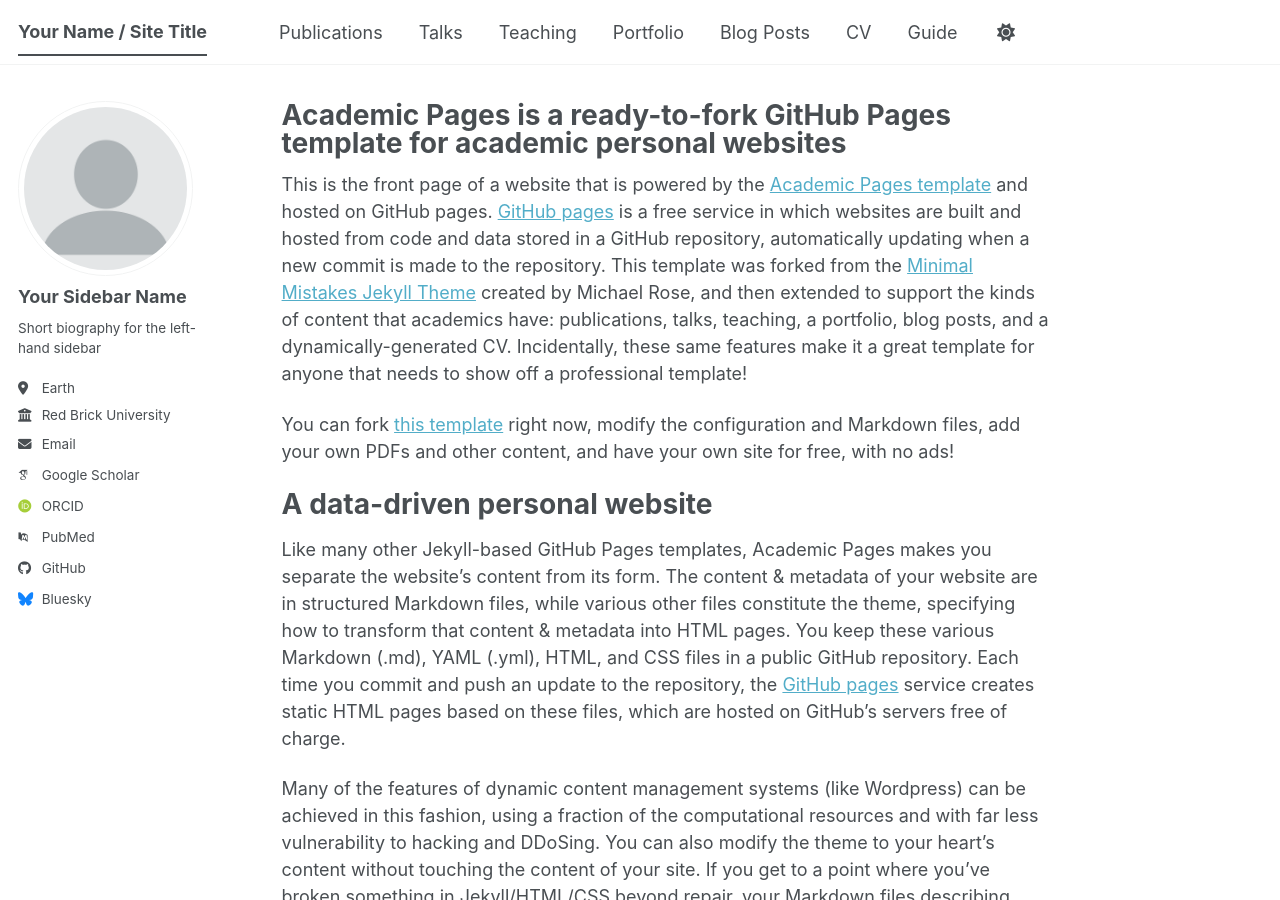
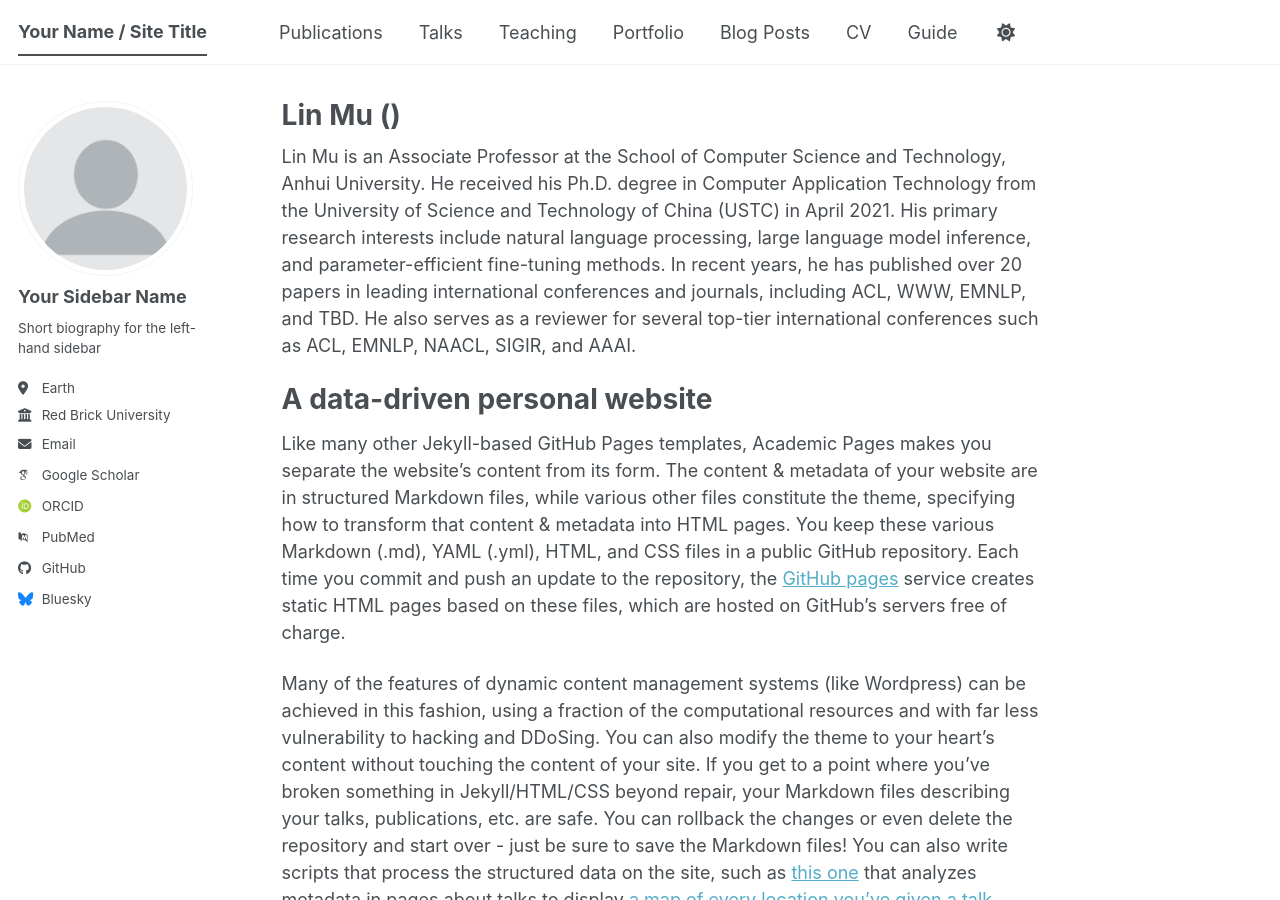
Before and after one commit to mulin-ahu/mulin.github.io, a Jekyll site: the page built from _pages/about.md, in a window 1280 px wide and 900 px high. Built offline with Jekyll 4.4.1, drawn with Linux system fonts in a browser that asks for light colours; some web fonts are replaced; a script bundle is joined from its source files by our own code; library files that are not in the unit come from our copies.

Commit message:
Update about.md

```diff
--- a/_pages/about.md
+++ b/_pages/about.md
@@ -1,15 +1,13 @@
 ---
 permalink: /
-title: "Academic Pages is a ready-to-fork GitHub Pages template for academic personal websites"
+title: "Lin Mu ()"
 author_profile: true
 redirect_from:
   - /about/
   - /about.html
 ---
 
-This is the front page of a website that is powered by the [Academic Pages template](https://github.com/academicpages/academicpages.github.io) and hosted on GitHub pages. [GitHub pages](https://pages.github.com) is a free service in which websites are built and hosted from code and data stored in a GitHub repository, automatically updating when a new commit is made to the repository. This template was forked from the [Minimal Mistakes Jekyll Theme](https://mmistakes.github.io/minimal-mistakes/) created by Michael Rose, and then extended to support the kinds of content that academics have: publications, talks, teaching, a portfolio, blog posts, and a dynamically-generated CV. Incidentally, these same features make it a great template for anyone that needs to show off a professional template!
-
- You can fork [this template](https://github.com/academicpages/academicpages.github.io) right now, modify the configuration and Markdown files, add your own PDFs and other content, and have your own site for free, with no ads!
+Lin Mu is an Associate Professor at the School of Computer Science and Technology, Anhui University. He received his Ph.D. degree in Computer Application Technology from the University of Science and Technology of China (USTC) in April 2021. His primary research interests include natural language processing, large language model inference, and parameter-efficient fine-tuning methods. In recent years, he has published over 20 papers in leading international conferences and journals, including ACL, WWW, EMNLP, and TBD. He also serves as a reviewer for several top-tier international conferences such as ACL, EMNLP, NAACL, SIGIR, and AAAI.
 
 A data-driven personal website
 ======
```
